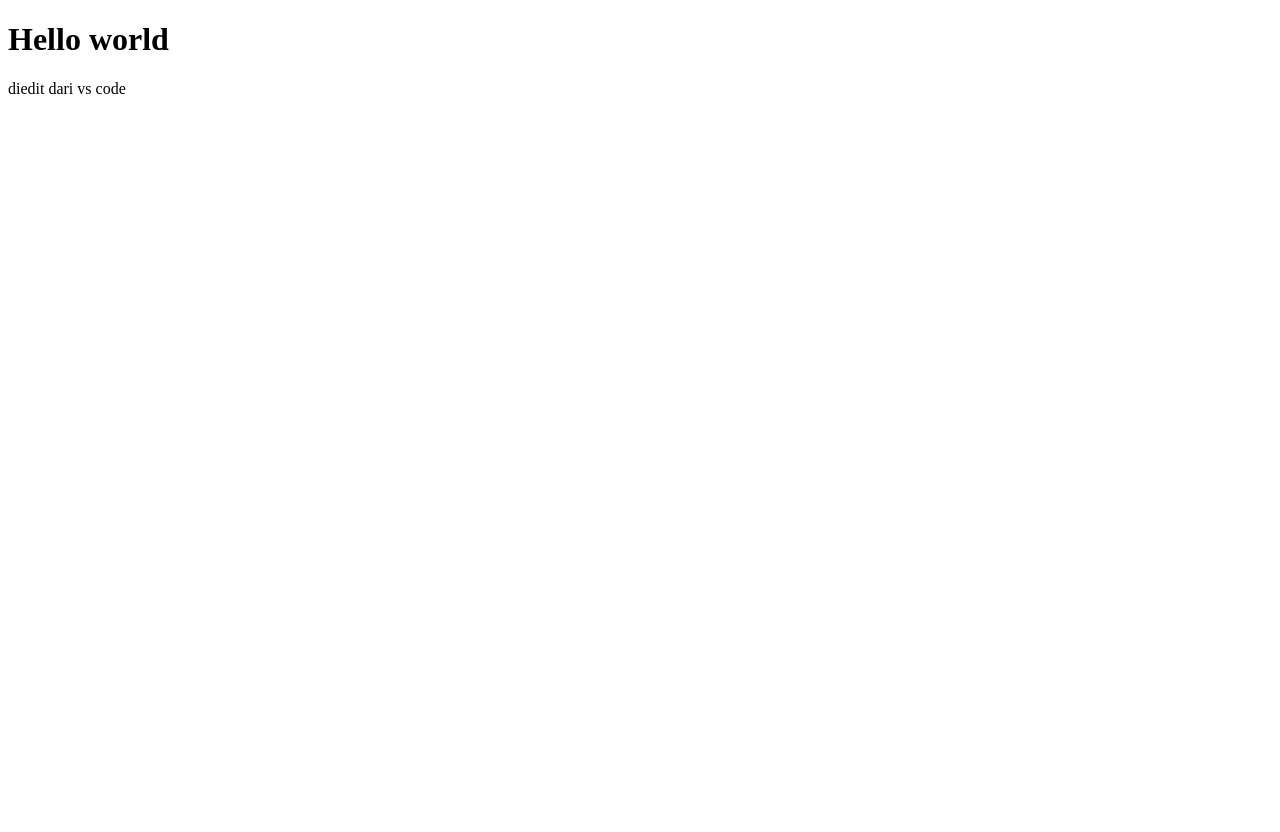
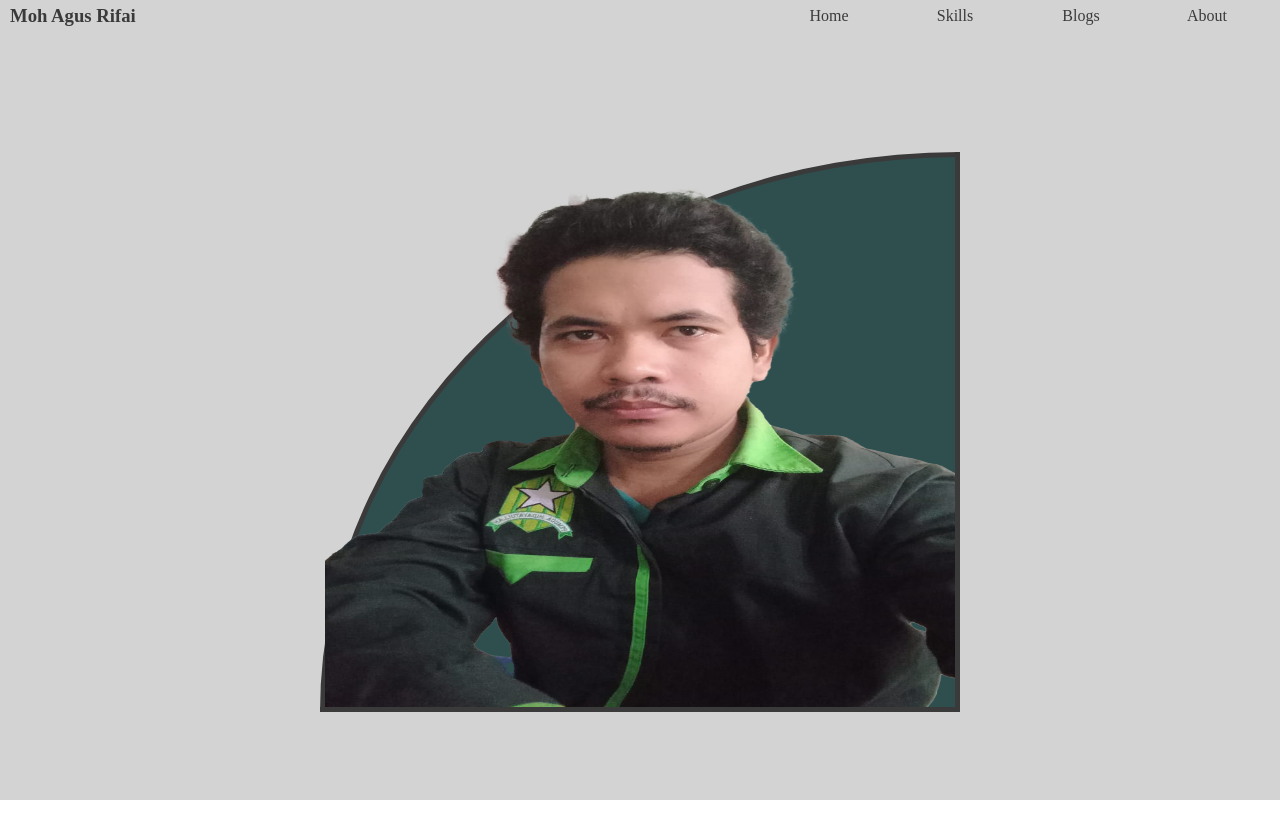
Before and after one commit to mohagusrifai02/mohagusrifai02.github.io, a plain HTML site: page index.html in a window 1280 px wide. Before the commit the page ends 800 px from the top, so only its background shows below. Drawn offline with Linux system fonts and the light colour scheme.

Commit message:
tambah file

```diff
--- a/index.html
+++ b/index.html
@@ -4,9 +4,61 @@
     <meta charset="UTF-8">
     <meta name="viewport" content="width=device-width, initial-scale=1.0">
     <title>Document</title>
+    <link rel="stylesheet" href="style.css">
 </head>
 <body>
-    <h1>Hello world</h1>
-    <p>diedit dari vs code</p>
+    <div class="kontener">
+        <nav>
+            <h3>Moh Agus Rifai</h3>
+            <ul class="navigasi">
+                <li id="home" onclick="navKonten(paragrafHome)"><span>Home</span></li>
+                <li id="skills" onclick="navKonten(paragrafSkill)"><span>Skills</span></li>
+                <li id="blog" onclick="navKonten(paragrafBlog)"><span>Blogs</span></li>
+                <li id="about" onclick="navKonten(paragrafAbout)"><span>About</span></li>
+            </ul>
+        </nav>
+
+        <div class="konten">
+            <div id="template">
+                <div class="img">
+                    <img src="gmb/aguspemuda.png" alt="" width="100%" height="100%">
+                </div>
+            </div>
+            <div id="paragrafHome">
+                <div class="img">
+                    <img src="gmb/aguspemuda.png" alt="" width="100%" height="100%">
+                </div>
+            </div>
+            <div id="paragrafSkill">
+                <h2>My Skills</h2>
+                <ul>
+                    <li>HTML</li>
+                    <li>CSS</li>
+                    <li>JavaScript</li>
+                    <li>Python</li>
+                </ul>
+            </div>
+            <div id="paragrafBlog">
+                <h2>My Blogs</h2>
+                <ul>
+                    <li>Effort prestasi timnas indonesia</li>
+                    <li>Prinsip bahagia abadi</li>
+                    <li>Pemrograman otak teknologi</li>
+                    <li>Rencana kunjungan dor to dor oleh yayasan al-ishlah</li>
+                </ul>
+            </div>
+            <div id="paragrafAbout">
+                <h2>About me</h2>
+                <ul>
+                    <li>Email</li>
+                    <li>facebook</li>
+                    <li>Instagram</li>
+                    <li>Youtube channel</li>
+                </ul>
+            </div>
+        </div>
+    </div>
+
+    <script src="script.js"></script>
 </body>
 </html>
--- /dev/null
+++ b/script.js
@@ -0,0 +1,13 @@
+let result='';
+function ubahAtribut(value){
+    result = value;
+    const img = document.querySelector('img');
+    img.setAttribute('src',value);
+}
+
+let hasil = '';
+const template = document.getElementById('template');
+function navKonten(value){
+    hasil = value;
+    template.innerHTML= hasil.innerHTML;
+}
--- /dev/null
+++ b/style.css
@@ -0,0 +1,64 @@
+*{
+    margin: 0;
+    padding: 0;
+    box-sizing: border-box;
+}
+#paragrafHome,#paragrafSkill, #paragrafBlog, #paragrafAbout{
+    display: none;
+}
+#home,#skills,#blog,#about{
+    cursor: pointer;
+}
+li{
+    list-style: none;
+}
+.kontener{
+    max-width: 100vw;
+    height: 100vh;
+    background: lightgrey;
+}
+nav{
+    width: 100%;
+    display: flex;
+    justify-content: space-between;
+    padding: 5px 10px;
+}
+nav h3{
+    width: 30%;
+    color: rgb(58, 58, 58);
+}
+nav .navigasi{
+    display: flex;
+    width: 40%;
+    justify-content: flex-end;
+}
+nav .navigasi li{
+    width: 25%;
+    display: flex;
+    justify-content: center;
+    align-items: center;
+    color: rgb(58, 58, 58);
+}
+nav .navigasi li:hover{
+    background: darkslategrey;
+    color: white;
+}
+.img{
+    width: 50%;
+    height: 70%;
+    background: darkslategray;
+    border-top-left-radius: 100%;
+    border: 5px solid rgb(58, 58, 58);
+}
+.konten{
+    width: 100%;
+    height: 100%;
+}
+#template{
+    width: 100%;
+    height: 100%;
+    display: flex;
+    flex-direction: column;
+    justify-content: center;
+    align-items: center;
+}
```
Also changed, not shown: gmb/aguspemuda.png (added).
